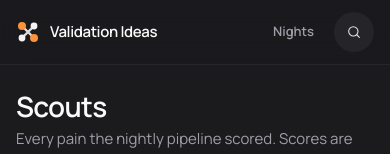
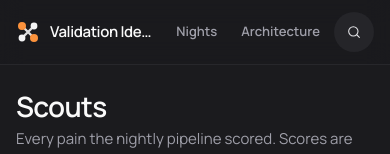
Before and after one commit to judmir/validation-ideas, a Next.js app: page / in a window 390 px wide. Shown: the top 154 px of the page. Built offline with nearby package versions, Linux system fonts and the light colour scheme.

Commit message:
Top bar: small 'Architecture' link next to 'Nights' (opens /architecture)

```diff
--- a/components/TopBar.tsx
+++ b/components/TopBar.tsx
@@ -40,8 +40,9 @@ export default function TopBar() {
           <LogoMark size={24} />
           <span className="truncate text-[15px] font-semibold tracking-tight text-zinc-50">Validation Ideas</span>
         </Link>
-        <div className="ml-auto flex shrink-0 items-center gap-2">
-          <Link href="/nights/" aria-current={path.startsWith("/nights") ? "page" : undefined} className={`rounded-full px-3 py-2 text-[13px] font-semibold transition-colors focus-visible:outline-none focus-visible:ring-2 focus-visible:ring-accent-light ${path.startsWith("/nights") ? "text-zinc-50" : "text-zinc-400 hover:text-zinc-100"}`}>Nights</Link>
+        <div className="ml-auto flex shrink-0 items-center gap-1 sm:gap-2">
+          <Link href="/nights/" aria-current={path.startsWith("/nights") ? "page" : undefined} className={`rounded-full px-2.5 py-2 text-[13px] font-semibold transition-colors focus-visible:outline-none focus-visible:ring-2 focus-visible:ring-accent-light sm:px-3 ${path.startsWith("/nights") ? "text-zinc-50" : "text-zinc-400 hover:text-zinc-100"}`}>Nights</Link>
+          <Link href="/architecture/" aria-current={path.startsWith("/architecture") ? "page" : undefined} className={`rounded-full px-2.5 py-2 text-[13px] font-semibold transition-colors focus-visible:outline-none focus-visible:ring-2 focus-visible:ring-accent-light sm:px-3 ${path.startsWith("/architecture") ? "text-zinc-50" : "text-zinc-400 hover:text-zinc-100"}`}>Architecture</Link>
           <label className="hidden h-10 w-56 items-center gap-2 rounded-full bg-tile pl-3.5 pr-1.5 text-zinc-400 focus-within:ring-2 focus-within:ring-accent/60 sm:flex lg:w-64">
             <IconSearch size={15} className="shrink-0" />
             <input ref={desk} value={q} onChange={(e) => search(e.target.value)} placeholder="Search scouts" aria-label="Search scouts" className={field + " text-[13px]"} />
```
